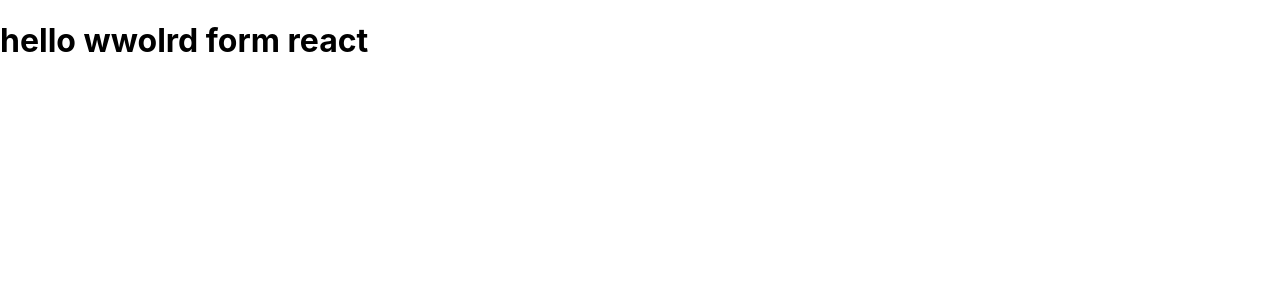
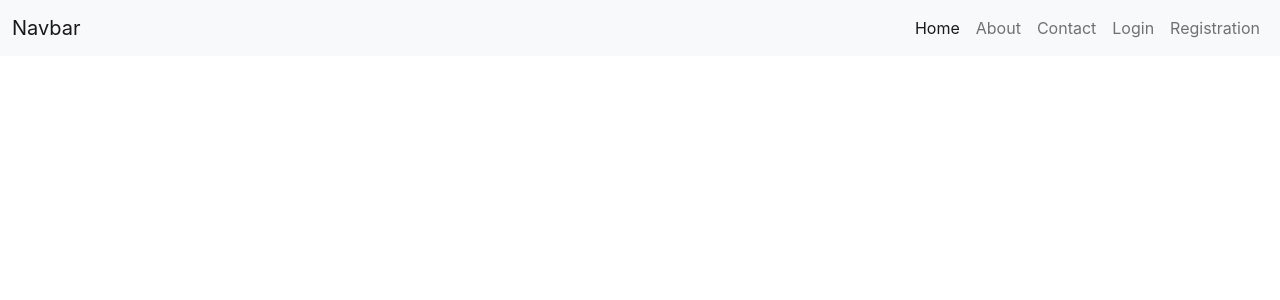
Before and after one commit to SubhashisPatbandha4/MERN-Stack-Projects, a React (Create React App) app in the folder client/: page / in a window 1280 px wide. Shown: the top 300 px of the page. Built offline with nearby package versions, Linux system fonts and the light colour scheme.

Commit message:
basic bootstrap navbar added

```diff
--- a/client/package.json
+++ b/client/package.json
@@ -6,7 +6,9 @@
     "@testing-library/jest-dom": "^5.16.5",
     "@testing-library/react": "^13.4.0",
     "@testing-library/user-event": "^13.5.0",
+    "bootstrap": "^5.2.2",
     "react": "^18.2.0",
+    "react-bootstrap": "^2.5.0",
     "react-dom": "^18.2.0",
     "react-scripts": "5.0.1",
     "web-vitals": "^2.1.4"
@@ -34,5 +36,8 @@
       "last 1 firefox version",
       "last 1 safari version"
     ]
+  },
+  "devDependencies": {
+    "babel-plugin-react-html-attrs": "^3.0.5"
   }
 }
--- a/client/public/index.html
+++ b/client/public/index.html
@@ -15,16 +15,10 @@
       user's mobile device or desktop. See https://developers.google.com/web/fundamentals/web-app-manifest/
     -->
     <link rel="manifest" href="%PUBLIC_URL%/manifest.json" />
-    <!--
-      Notice the use of %PUBLIC_URL% in the tags above.
-      It will be replaced with the URL of the `public` folder during the build.
-      Only files inside the `public` folder can be referenced from the HTML.
 
-      Unlike "/favicon.ico" or "favicon.ico", "%PUBLIC_URL%/favicon.ico" will
-      work correctly both with client-side routing and a non-root public URL.
-      Learn how to configure a non-root public URL by running `npm run build`.
-    -->
+
     <title>React App</title>
+    <link href="https://cdn.jsdelivr.net/npm/bootstrap@5.2.2/dist/css/bootstrap.min.css" rel="stylesheet" integrity="sha384-Zenh87qX5JnK2Jl0vWa8Ck2rdkQ2Bzep5IDxbcnCeuOxjzrPF/et3URy9Bv1WTRi" crossorigin="anonymous">
   </head>
   <body>
     <noscript>You need to enable JavaScript to run this app.</noscript>
@@ -39,5 +33,8 @@
       To begin the development, run `npm start` or `yarn start`.
       To create a production bundle, use `npm run build` or `yarn build`.
     -->
+
+    <script src="https://cdn.jsdelivr.net/npm/bootstrap@5.2.2/dist/js/bootstrap.bundle.min.js" integrity="sha384-OERcA2EqjJCMA+/3y+gxIOqMEjwtxJY7qPCqsdltbNJuaOe923+mo//f6V8Qbsw3" crossorigin="anonymous"></script>
+  </body>
   </body>
 </html>
--- a/client/src/App.js
+++ b/client/src/App.js
@@ -1,9 +1,9 @@
 import React from 'react'
-
+import Navbar from './components/Navbar'
 const App = () => {
   return (
     <div>
-      <h1>hello wwolrd form react</h1>
+      <Navbar />
     </div>
   )
 }
--- /dev/null
+++ b/client/src/components/Navbar.jsx
@@ -0,0 +1,57 @@
+import React from "react";
+
+const navbar = () => {
+  return (
+    <div>
+      <nav className="navbar navbar-expand-lg bg-light">
+        <div className="container-fluid">
+          <a className="navbar-brand" href="#">
+            Navbar
+          </a>
+          <button
+            className="navbar-toggler"
+            type="button"
+            data-bs-toggle="collapse"
+            data-bs-target="#navbarSupportedContent"
+            aria-controls="navbarSupportedContent"
+            aria-expanded="false"
+            aria-label="Toggle navigation"
+          >
+            <span className="navbar-toggler-icon"></span>
+          </button>
+          <div className="collapse navbar-collapse" id="navbarSupportedContent">
+            <ul className="navbar-nav ms-auto mb-2 mb-lg-0">
+              <li className="nav-item">
+                <a className="nav-link active" aria-current="page" href="#">
+                  Home
+                </a>
+              </li>
+              <li className="nav-item">
+                <a className="nav-link" href="#">
+                  About
+                </a>
+              </li>
+              <li className="nav-item">
+                <a className="nav-link" href="#">
+                  Contact
+                </a>
+              </li>
+              <li className="nav-item">
+                <a className="nav-link" href="#">
+                  Login
+                </a>
+              </li>
+              <li className="nav-item">
+                <a className="nav-link" href="#">
+                  Registration
+                </a>
+              </li>
+            </ul>
+          </div>
+        </div>
+      </nav>
+    </div>
+  );
+};
+
+export default navbar;
```
Also changed, not shown: client/src/components/About.jsx (added, +13 -0 lines), client/src/components/Contact.jsx (added, +13 -0 lines), client/src/components/Home.jsx (added, +13 -0 lines), client/src/components/Login.jsx (added, +13 -0 lines), client/src/components/Signup.jsx (added, +13 -0 lines), 1 other file (tests, documents, lock files or other folders).
